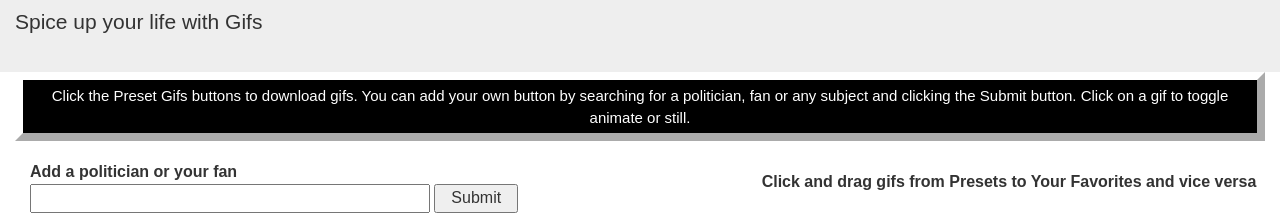
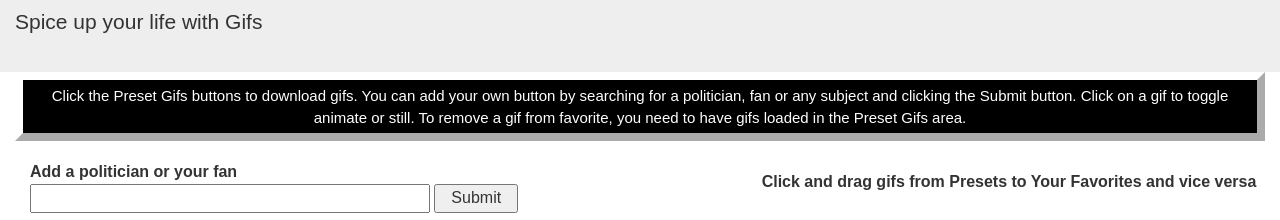
Before and after one commit to samsonmarikwa/Gif-API, a plain HTML site: page index.html in a window 1280 px wide. Shown: the part 112-332 px from the top of the page. Drawn offline with nearby package versions, Linux system fonts and the light colour scheme.

Commit message:
Add more text to the instructions in the border area

```diff
--- a/index.html
+++ b/index.html
@@ -24,7 +24,7 @@
         <p>Spice up your life with Gifs</p>
     </div>
     <div class="container-fluid">
-        <p class="jumboinstr">Click the Preset Gifs buttons to download gifs. You can add your own button by searching for a politician, fan or any subject and clicking the Submit button. Click on a gif to toggle animate or still.</p>
+        <p class="jumboinstr">Click the Preset Gifs buttons to download gifs. You can add your own button by searching for a politician, fan or any subject and clicking the Submit button. Click on a gif to toggle animate or still. To remove a gif from favorite, you need to have gifs loaded in the Preset Gifs area.</p>
         <div class="row">
             <div class="col-sm-7">
                 <form class="input-form">
```
